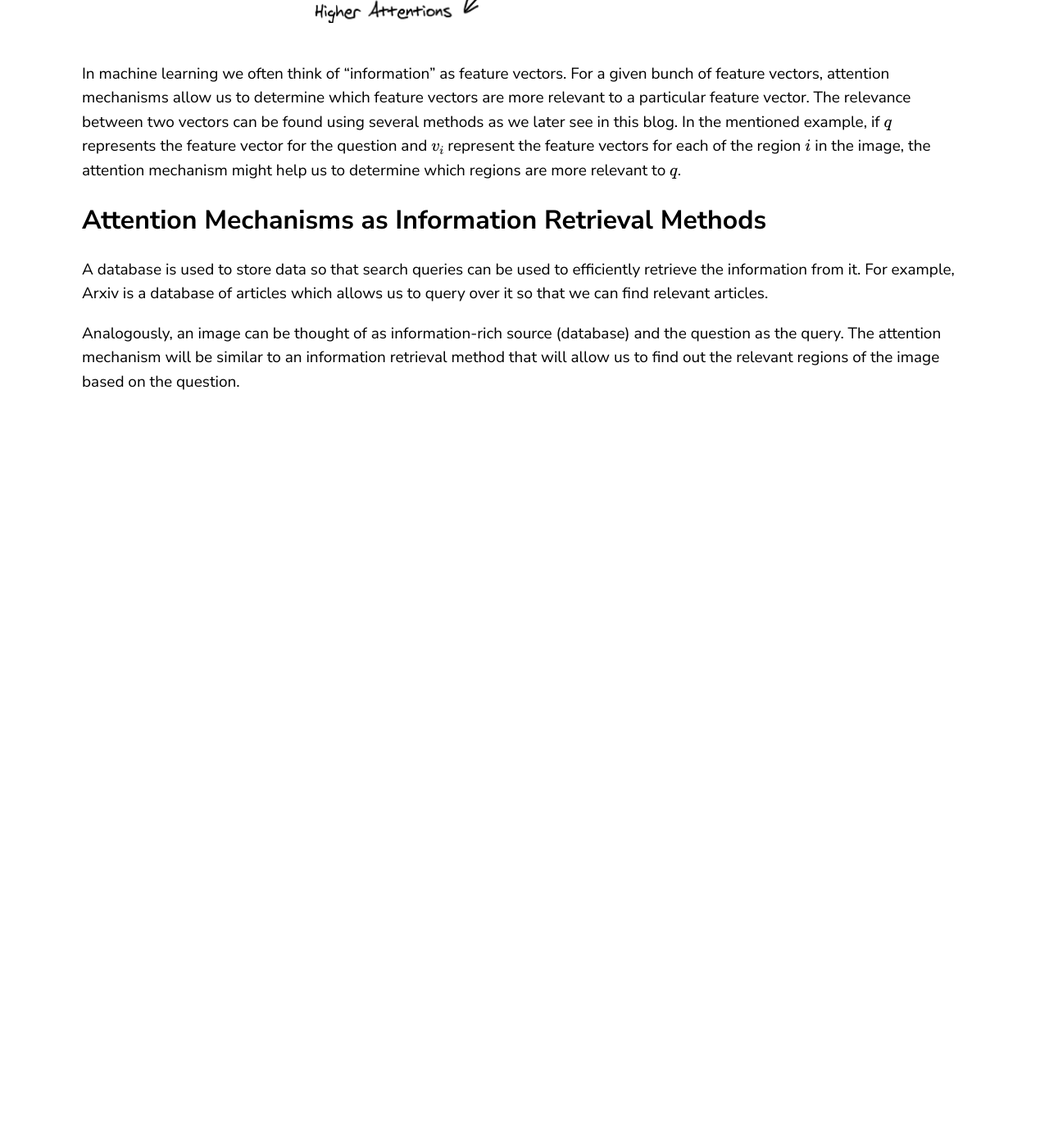
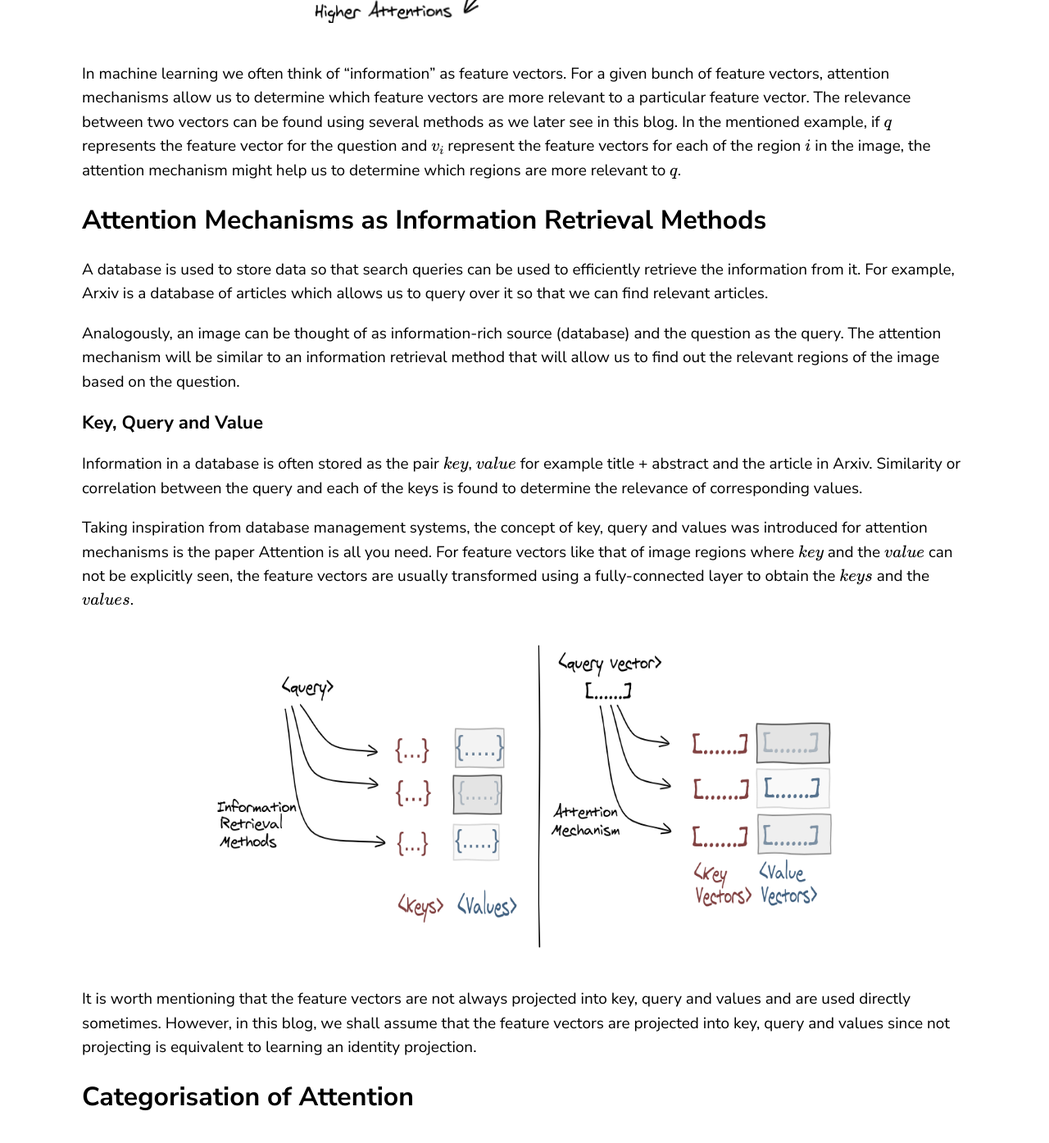
Before and after one commit to LearningTurtle/Blog, a Jekyll site: the page built from _posts/2019-05-23-Attention _is_all_you_need.markdown, in a window 1280 px wide and 1400 px high, scrolled down 1845 px. Shown: the top 1395 px of the window at 82% size. Built offline with Jekyll 4.4.1, drawn with Linux system fonts in a browser that asks for light colours; formulas are drawn with MathJax 3; comment, search, counter and statistics services are not loaded; before the commit the page ends 2351 px from its top, so only the background shows below that.

Commit message:
updated blog till attention categorisation

```diff
--- a/_posts/2019-05-23-Attention _is_all_you_need.markdown
+++ b/_posts/2019-05-23-Attention _is_all_you_need.markdown
@@ -25,3 +25,21 @@ In machine learning we often think of "information" as feature vectors. For a gi
 A database is used to store data so that search queries can be used to efficiently retrieve the information from it. For example, Arxiv is a database of articles which allows us to query over it so that we can find relevant articles.
 
 Analogously, an image can be thought of as information-rich source (database) and the question as the query. The attention mechanism will be similar to an information retrieval method that will allow us to find out the relevant regions of the image based on the question.
+
+### Key, Query and Value
+
+Information in a database is often stored as the pair $$key$$, $$value$$ for example title + abstract and the article in Arxiv. Similarity or correlation between the query and each of the keys is found to determine the relevance of corresponding values.
+
+Taking inspiration from database management systems, the concept of key, query and values was introduced for attention mechanisms is the paper Attention is all you need. For feature vectors like that of image regions where $$key$$ and the $$value$$ can not be explicitly seen, the feature vectors are usually transformed using a fully-connected layer to obtain the $$keys$$ and the $$values$$.
+
+<p align="center">
+  <img width="750" height="370" src="https://raw.githubusercontent.com/LearningTurtle/Blog/master/assets/images/attention_information.png">
+</p>
+
+It is worth mentioning that the feature vectors are not always projected into key, query and values and are used directly sometimes. However, in this blog, we shall assume that the feature vectors are projected into key, query and values since not projecting is equivalent to learning an identity projection.
+
+## Categorisation of Attention
+
+<p align="center">
+  <img width="750" height="370" src="https://raw.githubusercontent.com/LearningTurtle/Blog/master/assets/images/attention_categorisation.png">
+</p>
```
